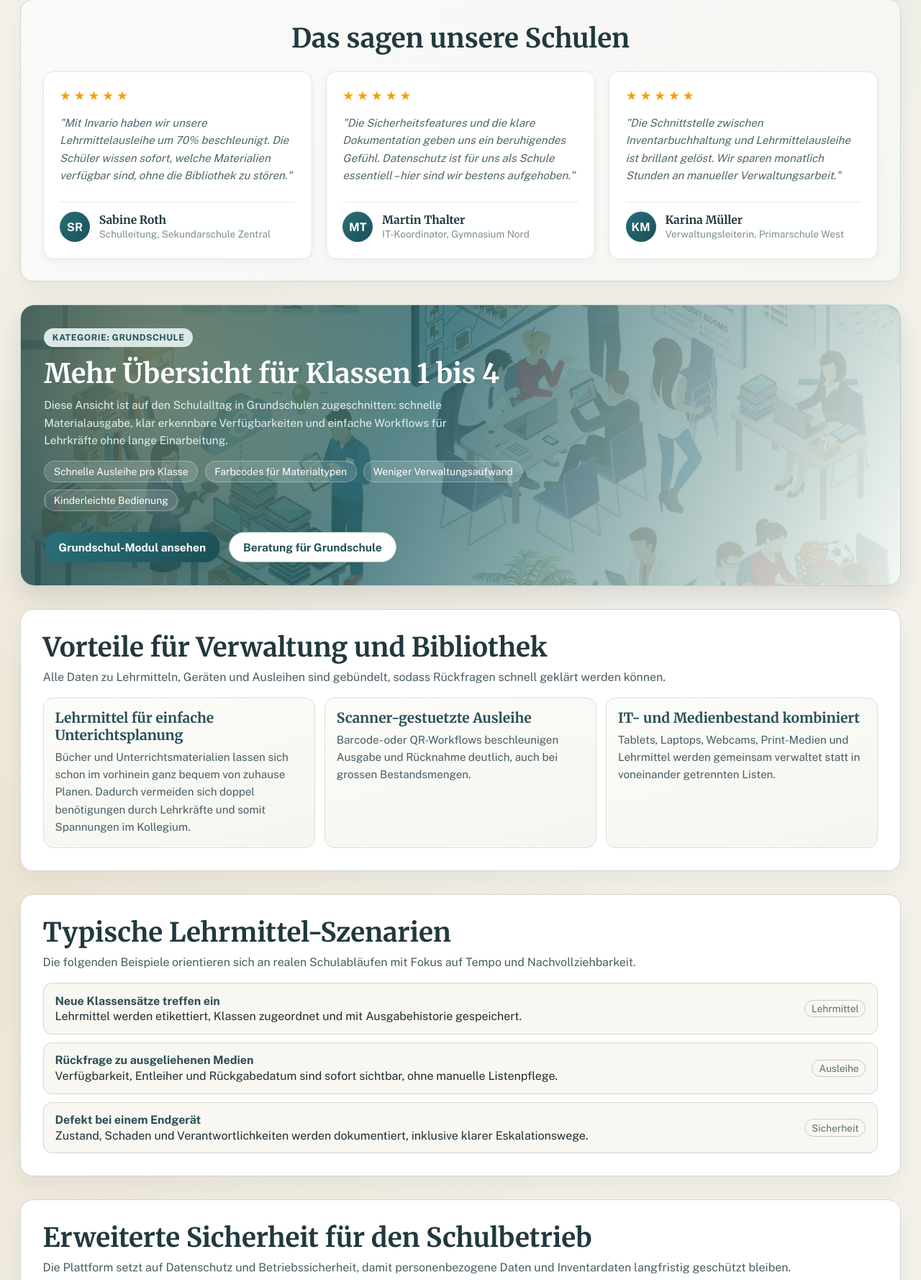
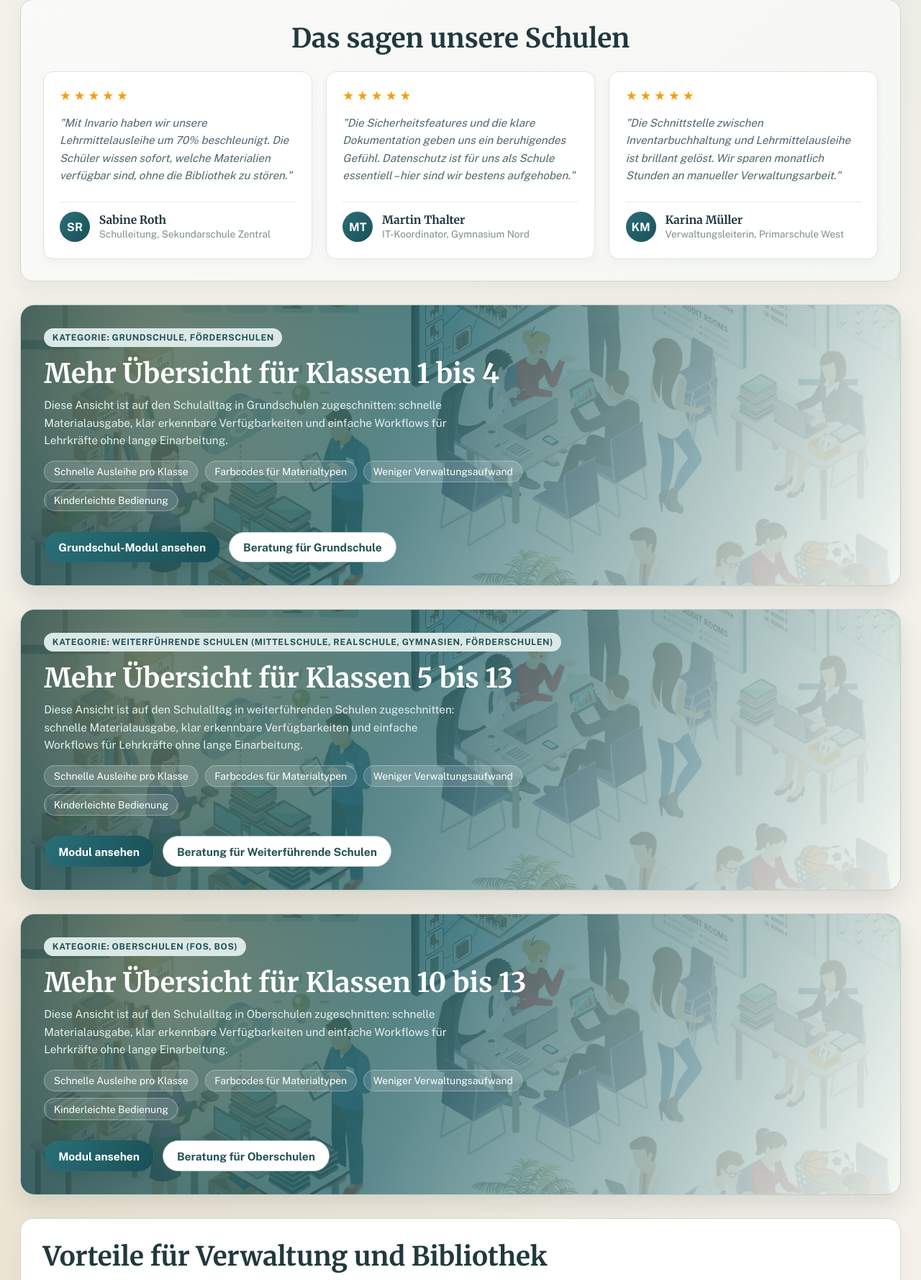
Before and after one commit to AIIrondev/Key-service-Server, a Flask app: page / in a window 1280 px wide. Shown: the part 853-2631 px from the top of the page at 72% size. Run offline with Flask 3, Linux system fonts and the light colour scheme; some libraries are stand-ins or nearby versions.

Commit message:
feat: Enhance primary focus sections for various school types with additional content and links

```diff
--- a/Website/templates/main.html
+++ b/Website/templates/main.html
@@ -657,7 +657,7 @@
 
 <section class="primary-focus" id="grundschule" aria-label="Kategorie für Grundschulen">
 	<div class="primary-focus-content">
-		<span class="eyebrow">Kategorie: Grundschule</span>
+		<span class="eyebrow">Kategorie: Grundschule, Förderschulen</span>
 		<h2>Mehr Übersicht für Klassen 1 bis 4</h2>
 		<p>Diese Ansicht ist auf den Schulalltag in Grundschulen zugeschnitten: schnelle Materialausgabe, klar erkennbare Verfügbarkeiten und einfache Workflows für Lehrkräfte ohne lange Einarbeitung.</p>
 		<div class="primary-points" aria-label="Vorteile für Grundschulen">
@@ -669,6 +669,42 @@
 		<div class="cta-row">
 			<a class="btn btn-primary" href="{{ url_for('inventarsystem') }}">Grundschul-Modul ansehen</a>
 			<a class="btn btn-secondary" href="{{ url_for('kontakt') }}">Beratung für Grundschule</a>
+		</div>
+	</div>
+</section>
+
+<section class="primary-focus" id="grundschule" aria-label="Kategorie für Grundschulen">
+	<div class="primary-focus-content">
+		<span class="eyebrow">Kategorie: Weiterführende Schulen (Mittelschule, Realschule, Gymnasien, Förderschulen)</span>
+		<h2>Mehr Übersicht für Klassen 5 bis 13</h2>
+		<p>Diese Ansicht ist auf den Schulalltag in weiterführenden Schulen zugeschnitten: schnelle Materialausgabe, klar erkennbare Verfügbarkeiten und einfache Workflows für Lehrkräfte ohne lange Einarbeitung.</p>
+		<div class="primary-points" aria-label="Vorteile für Grundschulen">
+			<span>Schnelle Ausleihe pro Klasse</span>
+			<span>Farbcodes für Materialtypen</span>
+			<span>Weniger Verwaltungsaufwand</span>
+			<span>Kinderleichte Bedienung</span>
+		</div>
+		<div class="cta-row">
+			<a class="btn btn-primary" href="{{ url_for('inventarsystem') }}">Modul ansehen</a>
+			<a class="btn btn-secondary" href="{{ url_for('kontakt') }}">Beratung für Weiterführende Schulen</a>
+		</div>
+	</div>
+</section>
+
+<section class="primary-focus" id="grundschule" aria-label="Kategorie für Grundschulen">
+	<div class="primary-focus-content">
+		<span class="eyebrow">Kategorie: Oberschulen (FOS, BOS)</span>
+		<h2>Mehr Übersicht für Klassen 10 bis 13</h2>
+		<p>Diese Ansicht ist auf den Schulalltag in Oberschulen zugeschnitten: schnelle Materialausgabe, klar erkennbare Verfügbarkeiten und einfache Workflows für Lehrkräfte ohne lange Einarbeitung.</p>
+		<div class="primary-points" aria-label="Vorteile für Grundschulen">
+			<span>Schnelle Ausleihe pro Klasse</span>
+			<span>Farbcodes für Materialtypen</span>
+			<span>Weniger Verwaltungsaufwand</span>
+			<span>Kinderleichte Bedienung</span>
+		</div>
+		<div class="cta-row">
+			<a class="btn btn-primary" href="{{ url_for('inventarsystem') }}">Modul ansehen</a>
+			<a class="btn btn-secondary" href="{{ url_for('kontakt') }}">Beratung für Oberschulen</a>
 		</div>
 	</div>
 </section>
```
